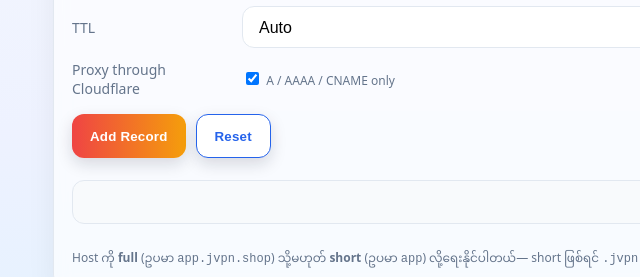
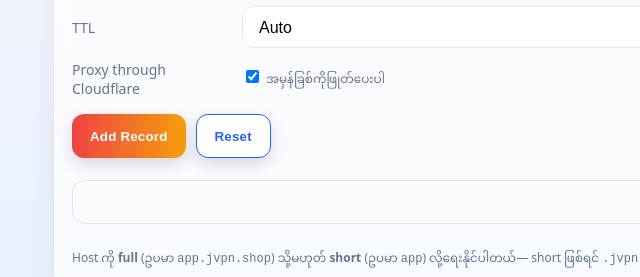
Before and after one commit to JVPNSHOP/DNS, a plain HTML site: page index.html in a window 1280 px wide. Shown: the part 372-649 px from the top of the page, 143-783 px from the left. Drawn offline with Linux system fonts and the light colour scheme; no server answers.

Commit message:
Add files via upload

```diff
--- a/index.html
+++ b/index.html
@@ -141,7 +141,7 @@
 
         <div class="row" id="proxiedRow">
           <label for="proxied">Proxy through Cloudflare</label>
-          <div><input id="proxied" type="checkbox" checked /> <span class="note">A / AAAA / CNAME only</span></div>
+          <div><input id="proxied" type="checkbox" checked /> <span class="note">အမှန်ခြစ်ကိုဖြုတ်ပေးပါ</span></div>
         </div>
 
         <div class="btns">
```
